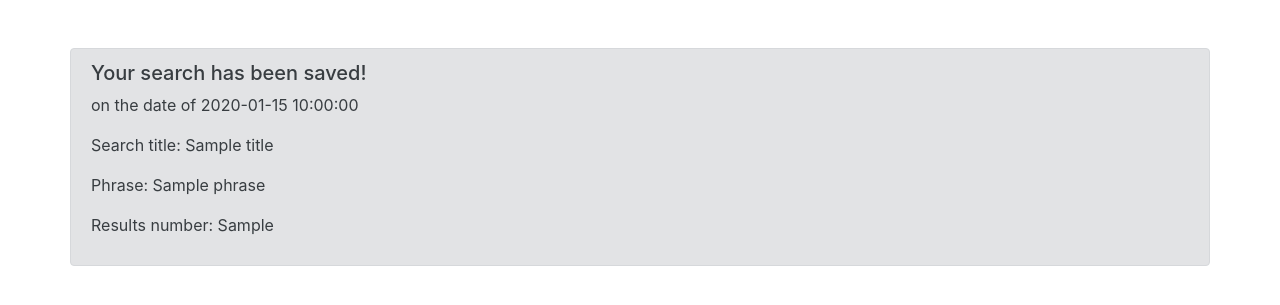
After one commit to krzemGit/flaskCompare, a Flask app: template templates/saved.html in a window 1280 px wide. The commit adds this page. Shown: the top 305 px of the page. Run offline with Flask 2, Linux system fonts and the light colour scheme; the template is opened without the code that fills it: most values are stand-ins (such as "Sample title", 1, 10 or a date in 2020); some libraries are stand-ins or nearby versions.

Commit message:
done: save display, results in session, db work

```diff
--- a/app.py
+++ b/app.py
@@ -1,11 +1,12 @@
 from datetime import datetime
-from flask import Flask, render_template, request, redirect, url_for
+from flask import Flask, render_template, request, redirect, url_for, session, Markup
 from flask_sqlalchemy import SQLAlchemy
 from wtforms import Form, BooleanField, StringField, validators
-from common import translate_to_polish, amazon_search, ebay_search, allegro_search
+from common import translate_to_polish, amazon_search, ebay_search, allegro_search, session_results, create_id
 
 app = Flask(__name__)
 app.config['SQLALCHEMY_DATABASE_URI'] = 'sqlite:///saves.db'
+app.config['SECRET_KEY'] = 'konstantynopolitanczykowianeczka'
 
 db = SQLAlchemy(app)
 
@@ -32,6 +33,7 @@ class Search(db.Model):
 
 class Result(db.Model):
     id = db.Column(db.Integer, primary_key=True)
+    search_id = db.Column(db.Integer)
     platform = db.Column(db.String(), nullable=False)
     title = db.Column(db.String(), nullable=False)
     link = db.Column(db.String(), nullable=False)
@@ -39,7 +41,7 @@ class Result(db.Model):
     price_info = db.Column(db.PickleType)
 
     def __repr__(self):
-        return f"Result('{self.id}', '{self.platform}', '{self.title}', '{self.price_info[1]}')"
+        return f"Result('{self.id}', '{self.platform}', '{self.title}', '{self.price_info[0]}')"
 
 @app.route('/', methods=['POST','GET'])
 def home():
@@ -49,25 +51,47 @@ def home():
 @app.route('/results/', methods=['GET', 'POST'])
 def results():
     if request.method == 'POST':
-        # TODO get data from the form (use session for transferring data)
-        # use resutls use iterating over values of a dict, each value a separate list of object, only objects go to database
+        searches = Search.query.all()
+        if len(searches) > 0:
+            id = create_id(searches)
+        else:
+            id = 1
+        name = request.form.get('your-name')
+        submit_date = datetime.utcnow()
+        search_title = request.form.get('search-title', 'no title')
+        sphrase = session.get('sphrase', None)
+        strans_phrase = session.get('stransphrase', None)
+        sresults = session.get('sresults', None)
+        res_no = len(sresults)
+        phrase = f'<span id="phrase">{sphrase}</span><span class="trans-phrase"> (pol. {strans_phrase})</span>'
+
+        db.session.add(Search(id=id , username=name , search_title=search_title , phrase=phrase))
+        db.session.commit()
+
+        for item in sresults:
+            db.session.add(Result(search_id=id , platform=item['platform'] , title=item['title'] , link=item['link'] , image=item['image'] , price_info=list(item['price'])))
+            db.session.commit()
+
+        session.clear()
+
+        return render_template('saved.html', submit_date=submit_date, title=search_title, phrase=phrase, res_no=res_no)
+
     elif request.method == 'GET':
         phrase = request.args.get('phrase')
         amazon = request.args.get('amazon')
         ebay = request.args.get('ebay')
         allegro = request.args.get('allegro')
         trans_phrase = translate_to_polish(phrase)
-        # dictionary of JSON lists
-        results = {}
+        results = []
         if amazon:
-            results['amazon'] = amazon_search(phrase)
+            results.extend(amazon_search(phrase))
         if ebay:
-            results['ebay'] = ebay_search(phrase)
+            results.extend(ebay_search(phrase))
         if allegro:
-            results['allegro'] = allegro_search(trans_phrase)
+            results.extend(allegro_search(trans_phrase))
         session['sphrase'] = phrase
         session['stransphrase'] = trans_phrase
-        session['sresults'] = results
+        session['sresults'] = session_results(results)
         return render_template('results.html', phrase=phrase, pol_phrase=trans_phrase, amazon=amazon, ebay=ebay, allegro=allegro, results=results)
 
 if __name__ == "__main__":
--- a/common.py
+++ b/common.py
@@ -122,19 +122,21 @@ def amazon_search(phrase):
     # main sub-function, compose list of objects - each object a search result
     # html_element is an element (list) for search from amazon, price_tags is a tag list for prices (primary and secondary)
         results = []
-        for article in html_element:
-            platform = 'amazon'
-            title = article.h2.a.span.text
-            link = 'https://www.amazon.com' + article.h2.a['href']
-            image = article.img['src']
+        if len(html_element) > 0:
+            for article in html_element[0:3]:
+                print(article)
+                platform = 'amazon'
+        #         title = article.h2.a.span.text
+        #         link = 'https://www.amazon.com' + article.h2.a['href']
+        #         image = article.img['src']
 
-            price_info = compose_price_info(article, price_tags)
-            price_updated = price_check(price_info)
+        #         price_info = compose_price_info(article, price_tags)
+        #         price_updated = price_check(price_info)
 
-            # the function returns list of dictionaries (quasi-JSON)
-            results.append({'platform': platform, 'title': title, 'link': link, 'image':image, 'price': price_updated})
+        #         # the function returns list of dictionaries (quasi-JSON)
+        #         results.append({'platform': platform, 'title': title, 'link': link, 'image':image, 'price': price_updated})
 
-        return results
+        # return results
     # launch main subfucntion
 
     amazon_results = amazon_search_json(articles, priceholder_tags)
@@ -243,9 +245,45 @@ def allegro_search(phrase):
 
     return allegro_results
 
-# amazon = amazon_search('horus')
+def session_results(results):
+    # limits the number of search results to 10 per platform
+    ses_res = []
+    platforms = ['amazon', 'ebay', 'allegro']
+
+    for platform in platforms:
+        i = 0
+        for result in results:
+            if i < 10 and result['platform'] == platform:
+                ses_res.append(result)
+                i += 1
+
+    return ses_res
+
+
+def create_id(searches):
+    search_ids = []
+    for search in searches:
+        search_ids.append(search.id)
+    for i in range(20):
+        if i not in search_ids:
+            return i
+
+
+# results = []
+
+# amazon = amazon_search('liquid')
 # ebay = ebay_search('horus')
 # allegro = allegro_search('horus')
+
+# results.extend(amazon)
+# results.extend(ebay)
+# results.extend(allegro)
+
+# s_res = session_results(results)
+# for i, item in enumerate(s_res):
+#     print(f'---{i+1}---')
+#     print(item)
+
 # print_results(allegro)
 # print(ebay[0])
 # print(allegro[0])
--- /dev/null
+++ b/templates/saved.html
@@ -0,0 +1,14 @@
+{% extends 'base.html' %}
+
+{% block content %}
+
+<div class="alert alert-secondary mt-5" role="alert">
+    <h5>Your search has been saved!</h5>
+    <p>on the date of {{ submit_date }}</p>
+    <p>Search title: {{ title }}</p>
+    <p>Phrase: {{ phrase | safe }}</p>
+    <p>Results number: {{ res_no }}</p>
+  </div>
+
+
+{% endblock %}
```
Also changed, not shown: templates/results.html (+14 -8 lines), saves.db (added), 9 other files.
